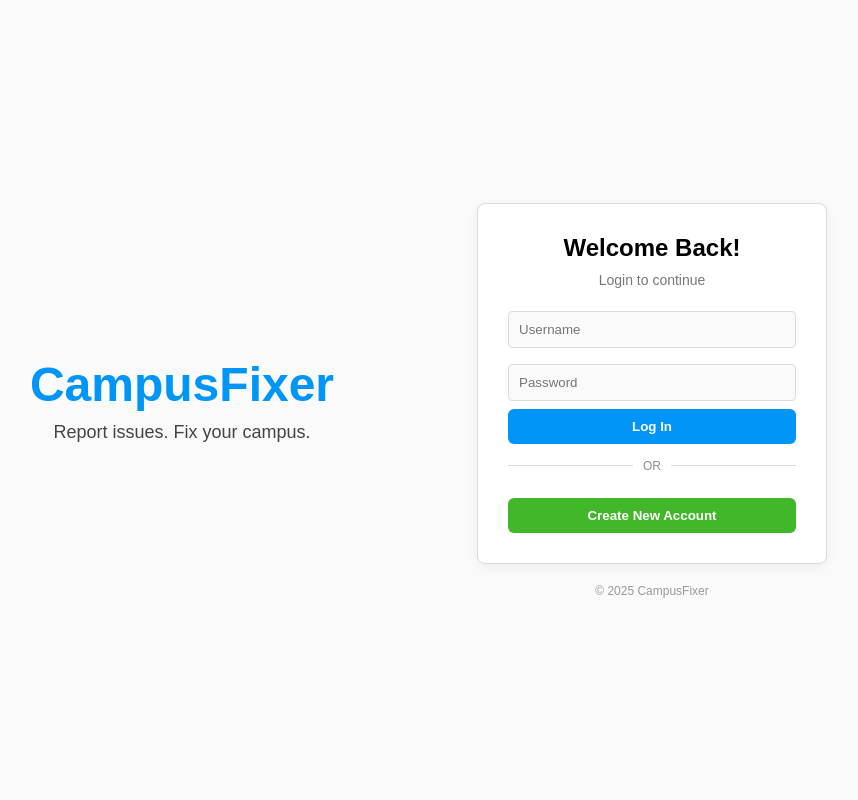
After one commit to rokonur-zaman-rokon/UAP-CAMPUS-FIXER, a Django app: template fixer_app/templates/front_page.html in a window 1280 px wide. The commit adds this page. Shown: the whole page, without its empty margins (223-1081 px from the left). Run offline with Django 5.2, Linux system fonts and the light colour scheme; the template is opened without the code that fills it, so the values that code supplies are empty.

Commit message:
make login page

```diff
--- /dev/null
+++ b/fixer_app/static/css/front_page.css
@@ -0,0 +1,128 @@
+* {
+    margin: 0;
+    padding: 0;
+    box-sizing: border-box;
+    font-family: 'Poppins', sans-serif;
+}
+
+body {
+    background: #fafafa;
+    display: flex;
+    justify-content: center;
+    align-items: center;
+    height: 100vh;
+}
+
+.container {
+    display: flex;
+    align-items: center;
+    justify-content: center;
+    width: 90%;
+    max-width: 900px;
+    gap: 40px;
+}
+
+.left {
+    flex: 1;
+    text-align: center;
+}
+
+.logo {
+    font-size: 48px;
+    color: #0095f6;
+    margin-bottom: 10px;
+}
+
+.tagline {
+    font-size: 18px;
+    color: #444;
+}
+
+.right {
+    flex: 1;
+    display: flex;
+    flex-direction: column;
+    align-items: center;
+}
+
+.card {
+    background: #fff;
+    border: 1px solid #dbdbdb;
+    border-radius: 8px;
+    width: 100%;
+    max-width: 350px;
+    padding: 30px;
+    text-align: center;
+    box-shadow: 0 4px 12px rgba(0, 0, 0, 0.05);
+}
+
+.card h2 {
+    margin-bottom: 10px;
+}
+
+.card p {
+    color: #777;
+    font-size: 14px;
+    margin-bottom: 15px;
+}
+
+.card input {
+    width: 100%;
+    padding: 10px;
+    margin: 8px 0;
+    border: 1px solid #dbdbdb;
+    border-radius: 4px;
+    background-color: #fafafa;
+}
+
+.btn {
+    width: 100%;
+    padding: 10px;
+    border: none;
+    border-radius: 6px;
+    font-weight: 600;
+    cursor: pointer;
+}
+
+.login-btn {
+    background-color: #0095f6;
+    color: white;
+}
+
+.login-btn:hover {
+    background-color: #007acc;
+}
+
+.signup-btn {
+    background-color: #42b72a;
+    color: white;
+    margin-top: 10px;
+}
+
+.signup-btn:hover {
+    background-color: #36a420;
+}
+
+.divider {
+    display: flex;
+    align-items: center;
+    margin: 15px 0;
+    color: #8e8e8e;
+    font-size: 12px;
+}
+
+.line {
+    flex: 1;
+    height: 1px;
+    background: #dbdbdb;
+}
+
+.divider span {
+    margin: 0 10px;
+}
+
+.footer {
+    margin-top: 20px;
+    font-size: 12px;
+    color: #999;
+}
--- /dev/null
+++ b/fixer_app/templates/front_page.html
@@ -0,0 +1,43 @@
+{% load static %}
+<!DOCTYPE html>
+<html lang="en">
+<head>
+    <meta charset="UTF-8">
+    <title>Campus Fixer | Welcome</title>
+    <link rel="stylesheet" href="{% static 'fixer_app/front_page.css' %}">
+</head>
+<body>
+<div class="container">
+    <div class="left">
+        <h1 class="logo">CampusFixer</h1>
+        <p class="tagline">Report issues. Fix your campus.</p>
+    </div>
+
+    <div class="right">
+        <div class="card">
+            <h2>Welcome Back!</h2>
+            <p>Login to continue</p>
+
+            <form method="post" action="{% url 'login' %}">
+                {% csrf_token %}
+                <input type="text" name="username" placeholder="Username" required>
+                <input type="password" name="password" placeholder="Password" required>
+                <button type="submit" class="btn login-btn">Log In</button>
+            </form>
+
+            <div class="divider">
+                <div class="line"></div>
+                <span>OR</span>
+                <div class="line"></div>
+            </div>
+
+            <button class="btn signup-btn" onclick="window.location.href='{% url 'signup' %}'">
+                Create New Account
+            </button>
+        </div>
+
+        <p class="footer">© 2025 CampusFixer</p>
+    </div>
+</div>
+</body>
+</html>
--- a/fixer_app/urls.py
+++ b/fixer_app/urls.py
@@ -1,10 +1,17 @@
 from django.urls import path
 from . import views
+from django.contrib.auth import views as auth_views
+
 
 urlpatterns = [
-    path('', views.home, name='home'),
+    path('', views.front_page, name='front_page'),  # 👈 new front landing page
+    path('home/', views.home, name='home'),
     path('signup/', views.signup, name='signup'),
     path('report/', views.report_issue, name='report_issue'),
     path('issue/<int:pk>/', views.issue_detail, name='issue_detail'),
     path('issue/<int:pk>/update/', views.update_issue, name='update_issue'),
+    path('login/', auth_views.LoginView.as_view(template_name='login.html'), name='login'),
+    path('logout/', auth_views.LogoutView.as_view(next_page='front_page'), name='logout'),
+    path('login/', views.login_view, name='login'),
+
 ]
```
Also changed, not shown: fixer_app/static/css/login.css (added, +114 -0 lines), fixer_app/static/css/signup.css (+46 -21 lines), fixer_app/templates/signup.html (+10 -5 lines), fixer_app/views.py (+20 -0 lines), fixer_app/templates/login.html (added).
